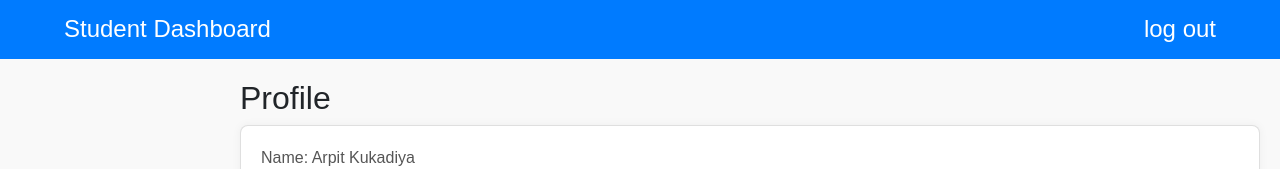
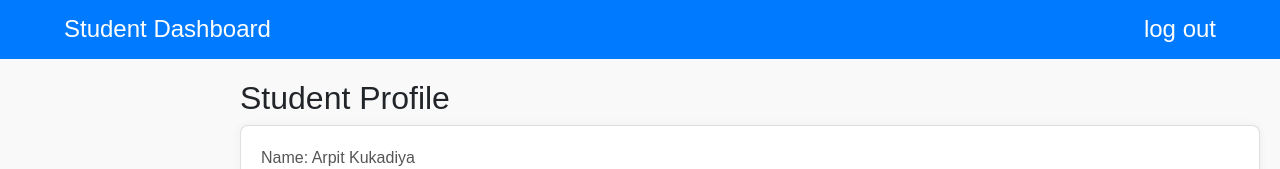
Before and after one commit to Arpitkukadiya/Ims-, a plain HTML site: page student.html in a window 1280 px wide. Shown: the top 169 px of the page. Drawn offline with nearby package versions, Linux system fonts and the light colour scheme.

Commit message:
Update student.html

```diff
--- a/student.html
+++ b/student.html
@@ -188,7 +188,7 @@
     <div class="main-content">
         <!-- Profile Section -->
         <section id="profile" class="section">
-            <h2>Profile</h2>
+            <h2>Student Profile</h2>
             <div class="card">
                 <p>Name: Arpit Kukadiya</p>
                 <p>Email: arpit@example.com</p>
```
